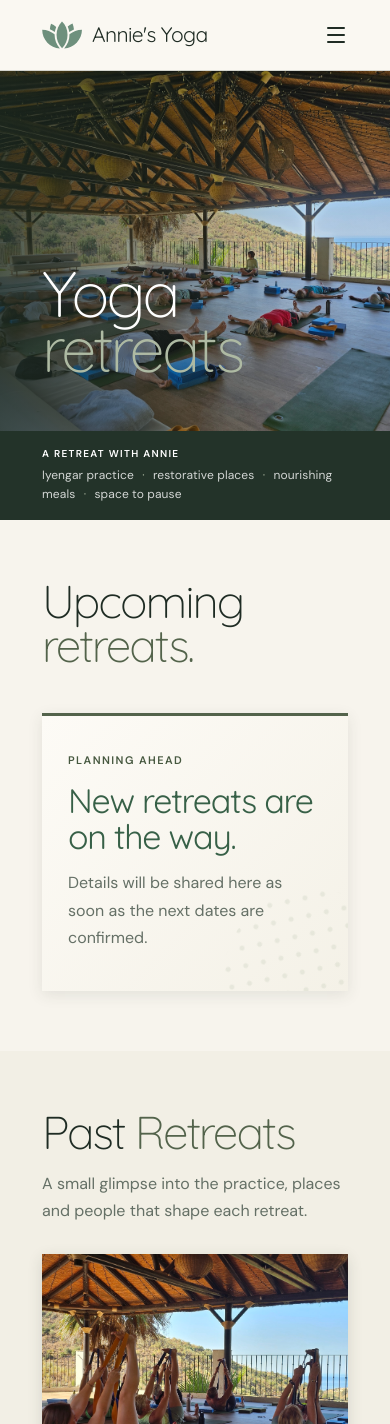
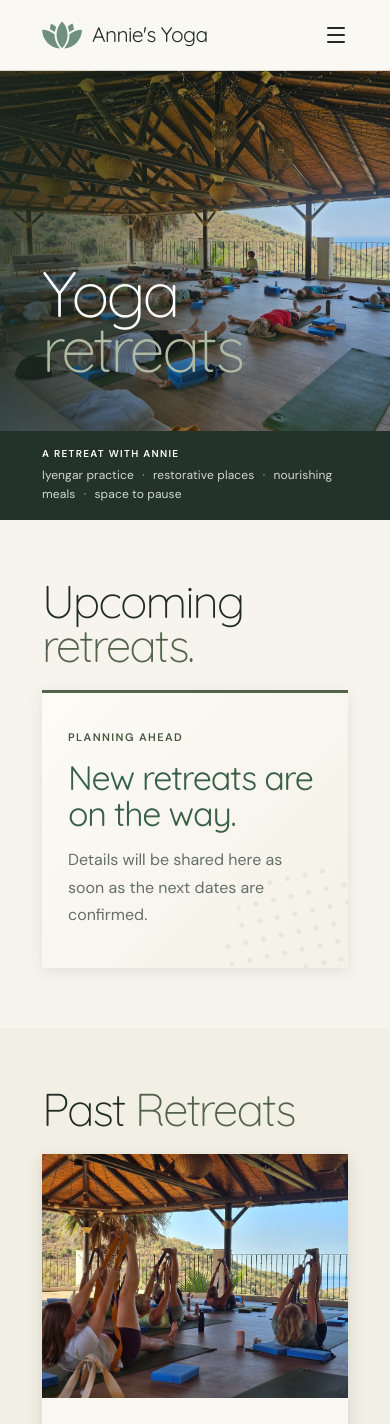
Before and after one commit to aliciaahunt/annies-yoga-website, a React (Vite) app: page /retreats in a window 390 px wide. Shown: the top 1424 px of the page. Built offline with nearby package versions, Linux system fonts and the light colour scheme.

Commit message:
Tighten retreat section spacing

```diff
--- a/src/app/RetreatsPage.tsx
+++ b/src/app/RetreatsPage.tsx
@@ -112,7 +112,6 @@ export default function RetreatsPage() {
             <header className="retreats-section-heading">
               <div>
                 <h2 id="retreat-journals-heading">Past <em>Retreats</em></h2>
-                <p>A small glimpse into the practice, places and people that shape each retreat.</p>
               </div>
             </header>
             <RetreatJournalGallery journals={retreatJournals} />
--- a/src/styles/components.css
+++ b/src/styles/components.css
@@ -266,8 +266,8 @@
 .retreat-rhythm p { margin: 0; color: rgba(255,255,255,.8); font-size: 13px; letter-spacing: .01em; line-height: 1.5; }
 .retreat-rhythm p span { margin: 0 11px; color: var(--sage); }
 .retreats-upcoming { padding: 58px 0 68px; background: #f7f4ed; }
-.retreats-section-heading { display: grid; grid-template-columns: 1fr; align-items: start; margin-bottom: 36px; }
-.retreats-section-heading h2 { margin-bottom: 15px; }
+.retreats-section-heading { display: grid; grid-template-columns: 1fr; align-items: start; margin-bottom: 24px; }
+.retreats-section-heading h2 { margin-bottom: 0; }
 .retreats-section-heading > div > p { max-width: 610px; margin: 0; color: var(--muted); line-height: 1.7; }
 .retreats-empty-state { position: relative; overflow: hidden; padding: clamp(42px, 6vw, 76px); background: linear-gradient(135deg, #fdfbf6 0%, #f4f1e7 100%); border-top: 3px solid var(--moss); box-shadow: 0 4px 14px rgba(45,57,48,.1); }
 .retreats-empty-state::after { position: absolute; right: clamp(28px, 6vw, 84px); bottom: -70px; width: 180px; height: 180px; background: radial-gradient(circle, rgba(174,186,163,.32) 0 2px, transparent 3px); background-size: 18px 18px; border-radius: 50%; content: ''; opacity: .65; transform: rotate(-12deg); }
@@ -576,7 +576,7 @@
   .retreats-hero-copy { padding-bottom: 40px; }
   .retreats-hero h1 { font-size: 64px; }
   .retreats-upcoming, .retreat-journals, .retreats-enquiry { padding: 60px 0; }
-  .retreats-section-heading { gap: 8px; margin-bottom: 30px; }
+  .retreats-section-heading { gap: 8px; margin-bottom: 22px; }
   .retreats-section-heading h2 { font-size: 46px; }
   .retreats-empty-state { padding: 36px 26px 40px; }
   .retreats-empty-state::after { right: -55px; bottom: -78px; }
```
Also changed, not shown: 2 other files (tests, documents, lock files or other folders).
